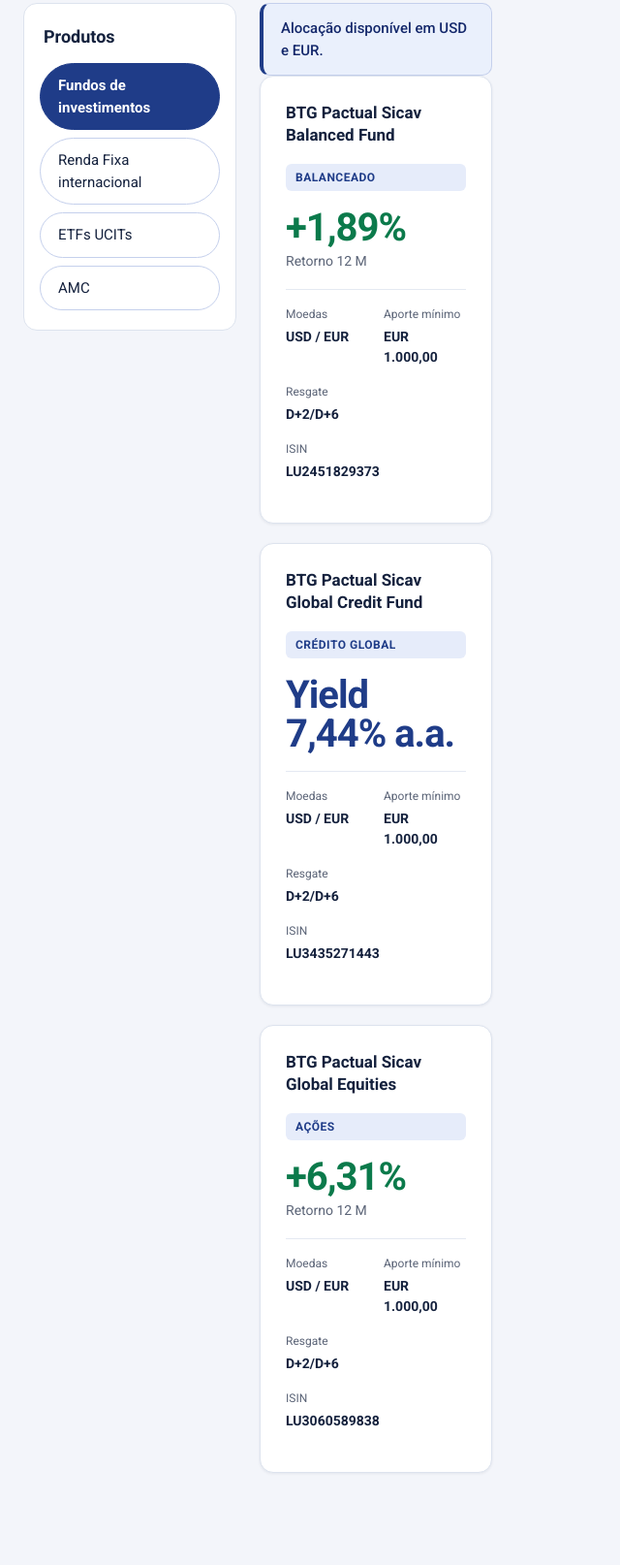
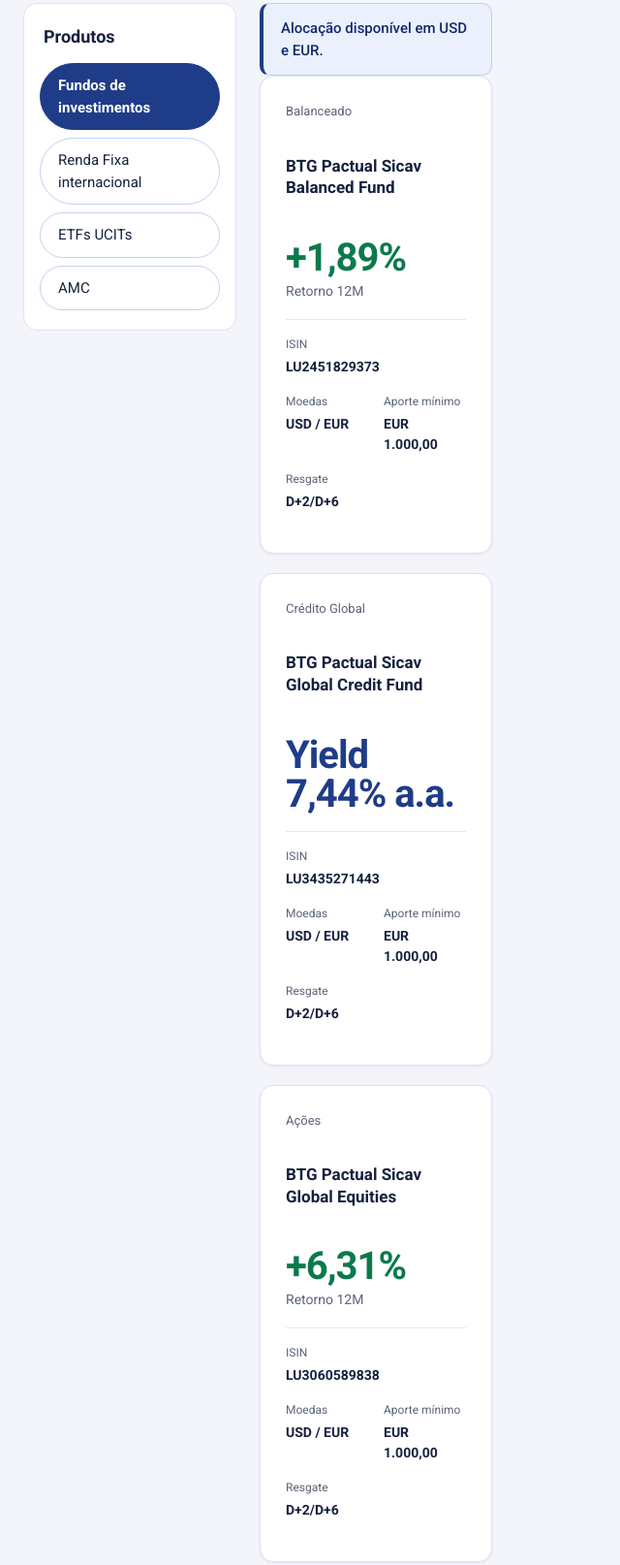
Before and after one commit to btg-pactual/btg-distribuicao-offshore, a plain HTML site: page btg-europa.html in a window 1280 px wide. Shown: the part 350-1964 px from the top of the page at 97% size, without its empty margins (0-640 px from the left). Before the commit the page ends 1925 px from the top, so only its background shows below. Drawn offline with Linux system fonts and the light colour scheme.

Commit message:
Fix offshore FAQ and fund presentation
Co-authored-by: Copilot <223556219+Copilot@users.noreply.github.com>

```diff
--- a/btg-europa.html
+++ b/btg-europa.html
@@ -58,36 +58,42 @@
             <div class="info-note" role="note">Alocação disponível em USD e EUR.</div>
             <div class="grid grid--cards">
               <article class="card">
-                <h3 class="card__title card__title--sm">BTG Pactual Sicav Balanced Fund</h3>
-                <p class="badge">Balanceado</p>
-                <div class="metric"><strong class="metric__value is-positive">+1,89%</strong> <span class="metric__label">Retorno 12 M</span></div>
+                <div class="card__head">
+                  <span class="card__eyebrow">Balanceado</span>
+                  <h4 class="card__title card__title--sm">BTG Pactual Sicav Balanced Fund</h4>
+                </div>
+                <div class="metric"><span class="metric__value is-positive">+1,89%</span><span class="metric__label">Retorno 12M</span></div>
                 <dl class="stats stats--2">
+                  <div class="stat stat--full"><dt class="stat__label">ISIN</dt><dd class="stat__value">LU2451829373</dd></div>
                   <div class="stat"><dt class="stat__label">Moedas</dt><dd class="stat__value">USD / EUR</dd></div>
                   <div class="stat"><dt class="stat__label">Aporte mínimo</dt><dd class="stat__value">EUR 1.000,00</dd></div>
                   <div class="stat"><dt class="stat__label">Resgate</dt><dd class="stat__value">D+2/D+6</dd></div>
-                  <div class="stat stat--full"><dt class="stat__label">ISIN</dt><dd class="stat__value">LU2451829373</dd></div>
                 </dl>
               </article>
               <article class="card">
-                <h3 class="card__title card__title--sm">BTG Pactual Sicav Global Credit Fund</h3>
-                <p class="badge">Crédito Global</p>
-                <div class="metric"><strong class="metric__value">Yield 7,44% a.a.</strong></div>
+                <div class="card__head">
+                  <span class="card__eyebrow">Crédito Global</span>
+                  <h4 class="card__title card__title--sm">BTG Pactual Sicav Global Credit Fund</h4>
+                </div>
+                <div class="metric"><span class="metric__value">Yield 7,44% a.a.</span></div>
                 <dl class="stats stats--2">
+                  <div class="stat stat--full"><dt class="stat__label">ISIN</dt><dd class="stat__value">LU3435271443</dd></div>
                   <div class="stat"><dt class="stat__label">Moedas</dt><dd class="stat__value">USD / EUR</dd></div>
                   <div class="stat"><dt class="stat__label">Aporte mínimo</dt><dd class="stat__value">EUR 1.000,00</dd></div>
                   <div class="stat"><dt class="stat__label">Resgate</dt><dd class="stat__value">D+2/D+6</dd></div>
-                  <div class="stat stat--full"><dt class="stat__label">ISIN</dt><dd class="stat__value">LU3435271443</dd></div>
                 </dl>
               </article>
               <article class="card">
-                <h3 class="card__title card__title--sm">BTG Pactual Sicav Global Equities</h3>
-                <p class="badge">Ações</p>
-                <div class="metric"><strong class="metric__value is-positive">+6,31%</strong> <span class="metric__label">Retorno 12 M</span></div>
+                <div class="card__head">
+                  <span class="card__eyebrow">Ações</span>
+                  <h4 class="card__title card__title--sm">BTG Pactual Sicav Global Equities</h4>
+                </div>
+                <div class="metric"><span class="metric__value is-positive">+6,31%</span><span class="metric__label">Retorno 12M</span></div>
                 <dl class="stats stats--2">
+                  <div class="stat stat--full"><dt class="stat__label">ISIN</dt><dd class="stat__value">LU3060589838</dd></div>
                   <div class="stat"><dt class="stat__label">Moedas</dt><dd class="stat__value">USD / EUR</dd></div>
                   <div class="stat"><dt class="stat__label">Aporte mínimo</dt><dd class="stat__value">EUR 1.000,00</dd></div>
                   <div class="stat"><dt class="stat__label">Resgate</dt><dd class="stat__value">D+2/D+6</dd></div>
-                  <div class="stat stat--full"><dt class="stat__label">ISIN</dt><dd class="stat__value">LU3060589838</dd></div>
                 </dl>
               </article>
             </div>
--- a/faq-btg-europa.js
+++ b/faq-btg-europa.js
@@ -39,7 +39,7 @@ faqTopics.forEach((topic, topicIndex) => {
   topicList.append(topicButton);
 
   const category = document.createElement("section");
-  category.className = "faq-category faq-main";
+  category.className = "faq-category";
   category.id = topicId;
   category.hidden = topicIndex !== 0;
   const categoryTitle = document.createElement("h2");
--- a/faq-btg-us.js
+++ b/faq-btg-us.js
@@ -53,7 +53,7 @@ faqTopics.forEach((topic, topicIndex) => {
   topicList.append(button);
 
   const category = document.createElement("section");
-  category.className = "faq-category faq-main";
+  category.className = "faq-category";
   category.id = topicId;
   category.hidden = topicIndex !== 0;
   const title = document.createElement("h2");
--- a/faq-contas-internacionais.js
+++ b/faq-contas-internacionais.js
@@ -463,7 +463,7 @@ faqTopics.forEach((topic, topicIndex) => {
   topicList.append(topicButton);
 
   const category = document.createElement("section");
-  category.className = "faq-category faq-main";
+  category.className = "faq-category";
   category.id = topicId;
   category.hidden = topicIndex !== 0;
 
```
Also changed, not shown: empresas.html (+1 -1 lines), faq-contas-internacionais.html (+0 -1 lines), index.html (+1 -1 lines).
